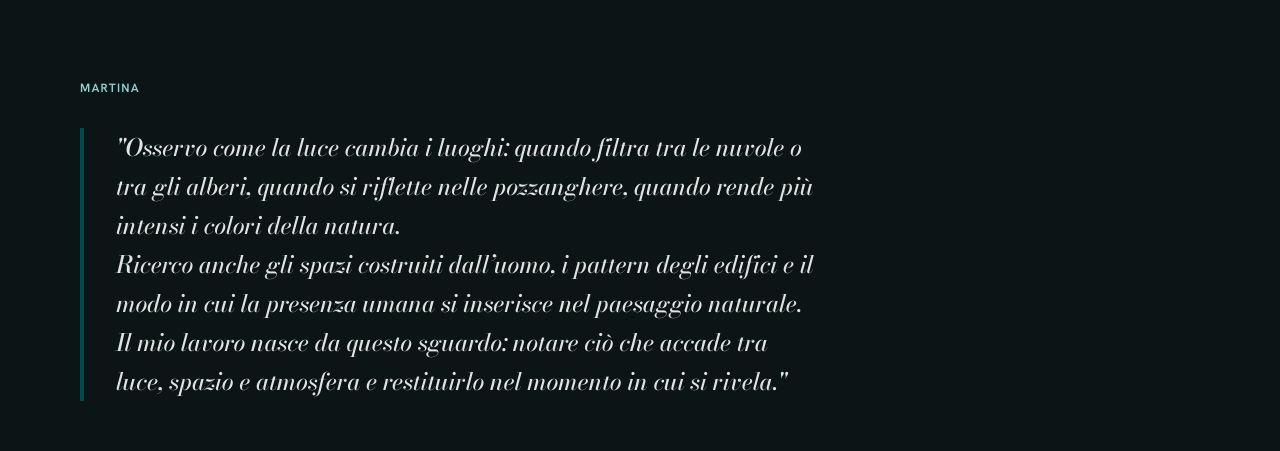
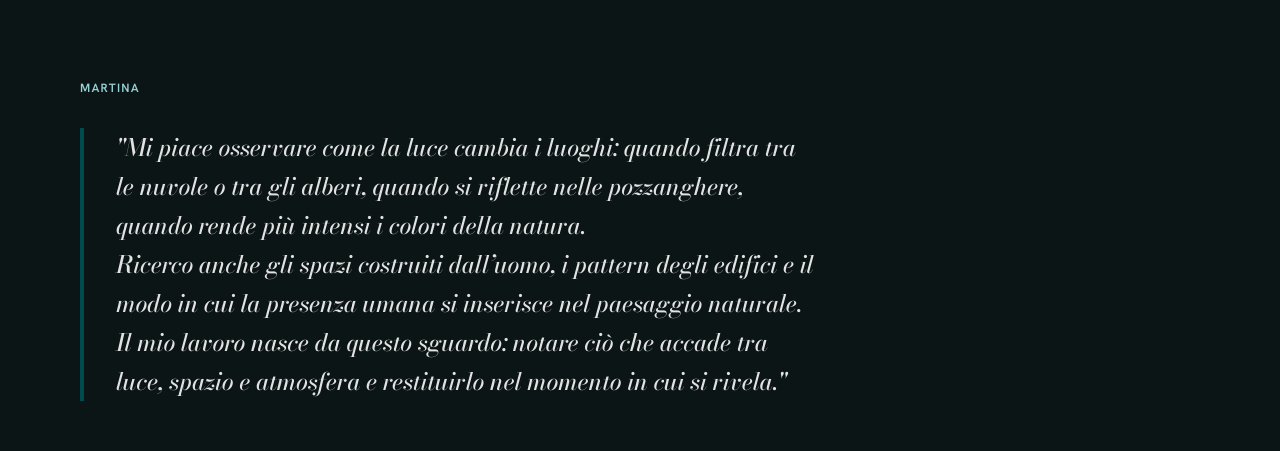
Before and after one commit to gittina2/photo_portfolio, a React (Vite) app: page / in a window 1280 px wide. Shown: the part 840-1291 px from the top of the page. Built offline with nearby package versions, Linux system fonts and the light colour scheme.

Commit message:
fix testo

```diff
--- a/src/pages/HomePage.jsx
+++ b/src/pages/HomePage.jsx
@@ -96,7 +96,7 @@ export default function HomePage() {
             <div className="bio-content">
               <span className="bio-tag">Martina</span>
               <h2 className="bio-quote">
-                "Osservo come la luce cambia i luoghi: quando filtra tra le nuvole o tra gli alberi, quando si riflette nelle pozzanghere, quando rende più intensi i colori della natura.
+                "Mi piace osservare come la luce cambia i luoghi: quando filtra tra le nuvole o tra gli alberi, quando si riflette nelle pozzanghere, quando rende più intensi i colori della natura.
                 <br />
                 Ricerco anche gli spazi costruiti dall’uomo, i pattern degli edifici e il modo in cui la presenza umana si inserisce nel paesaggio naturale.
                 <br />
```
